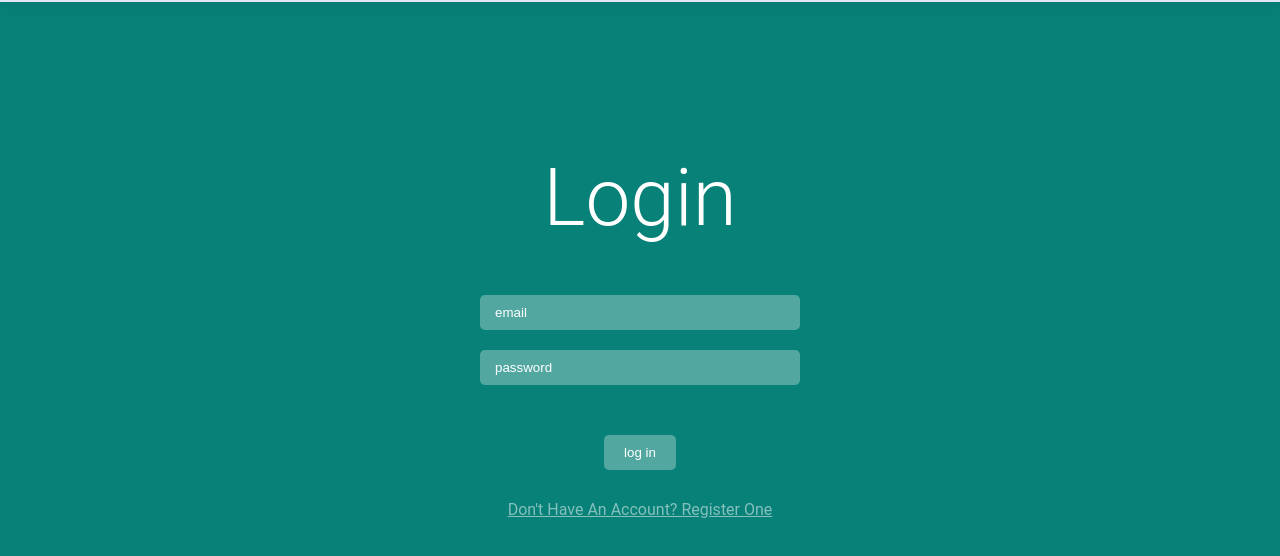
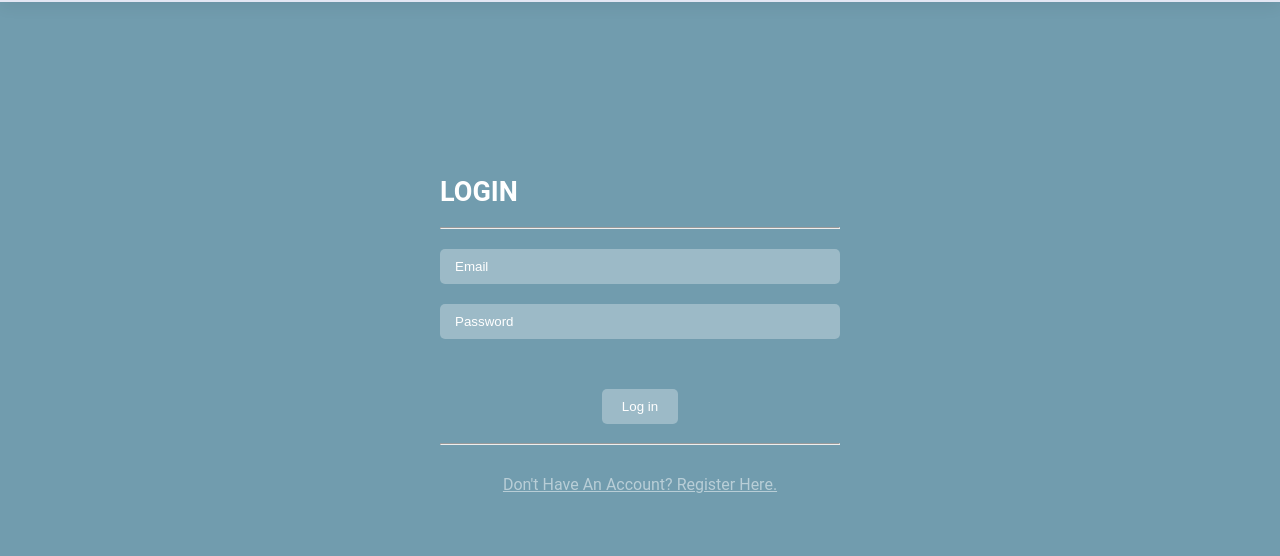
Before and after one commit to clairee15/Assignment2, a plain HTML site: page login.html in a window 1280 px wide. Shown: the part 122-678 px from the top of the page. Drawn offline with nearby package versions, Linux system fonts and the light colour scheme.

Commit message:
change in css for login and register page

```diff
--- a/form.css
+++ b/form.css
@@ -47,6 +47,9 @@
     bottom: -4px;
     left: 20px;
   }
+h4{
+    font-size: 27px;
+}
 
 *{
     margin: 0;
@@ -67,7 +70,7 @@
     justify-content: center;
     align-items: center;
     font-family: 'roboto', sans-serif;
-    background-color: #088178;
+    background-color: #719cae;
 }
 
 .form{
@@ -84,6 +87,10 @@
     font-size: 80px;
     font-weight: 300;
     margin-bottom: 50px;
+}
+
+.container .form input{
+    width: 100%;
 }
 
 input,
--- a/login.html
+++ b/login.html
@@ -34,11 +34,15 @@
     </div>
 
     <div class="form">
-      <h1 class="heading">login</h1>
-      <input type="email" placeholder="email" autocomplete="off" class="email" required>
-      <input type="password" placeholder="password" autocomplete="off" class="password" required>
-      <button class="submit-btn">log in</button>
-      <a href="register.html" class="link">don't have an account? Register one</a>
+      <h4>LOGIN</h4>
+      <br>
+      <hr>
+      <input type="email" placeholder="Email" autocomplete="off" class="email" required>
+      <input type="password" placeholder="Password" autocomplete="off" class="password" required>
+      <button class="submit-btn">Log in</button>
+      <br>
+      <hr>
+      <a href="register.html" class="link">don't have an account? Register here.</a>
     </div>
   </div>
 
```
Also changed, not shown: register.html (+6 -4 lines).
